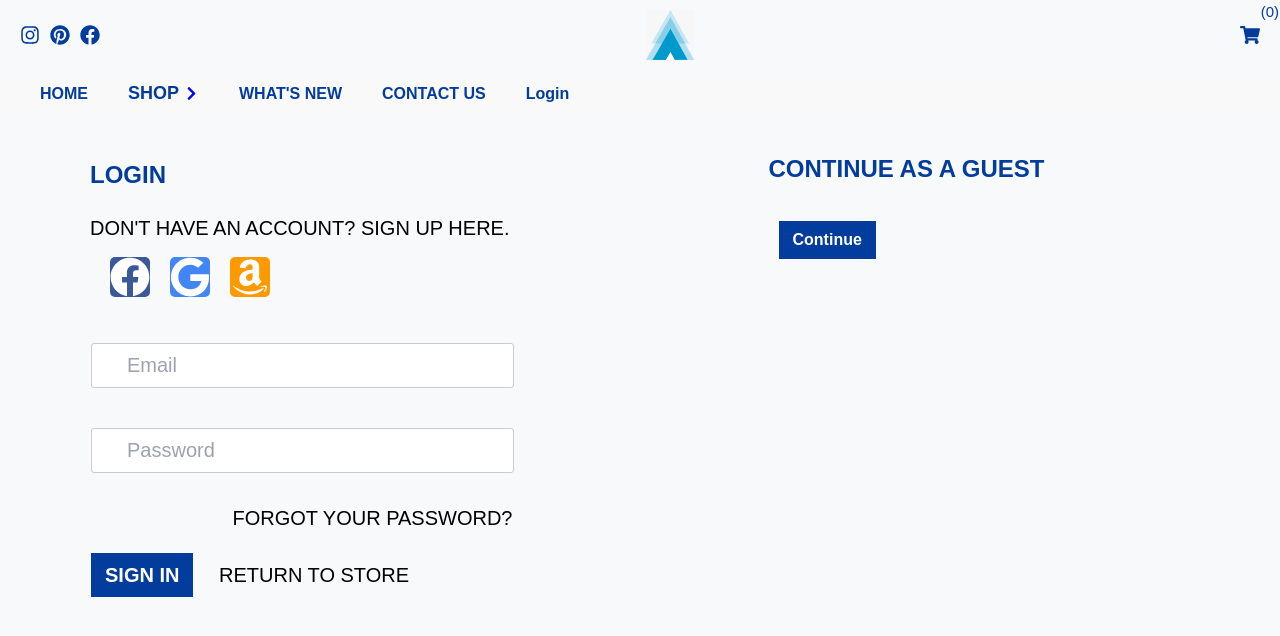
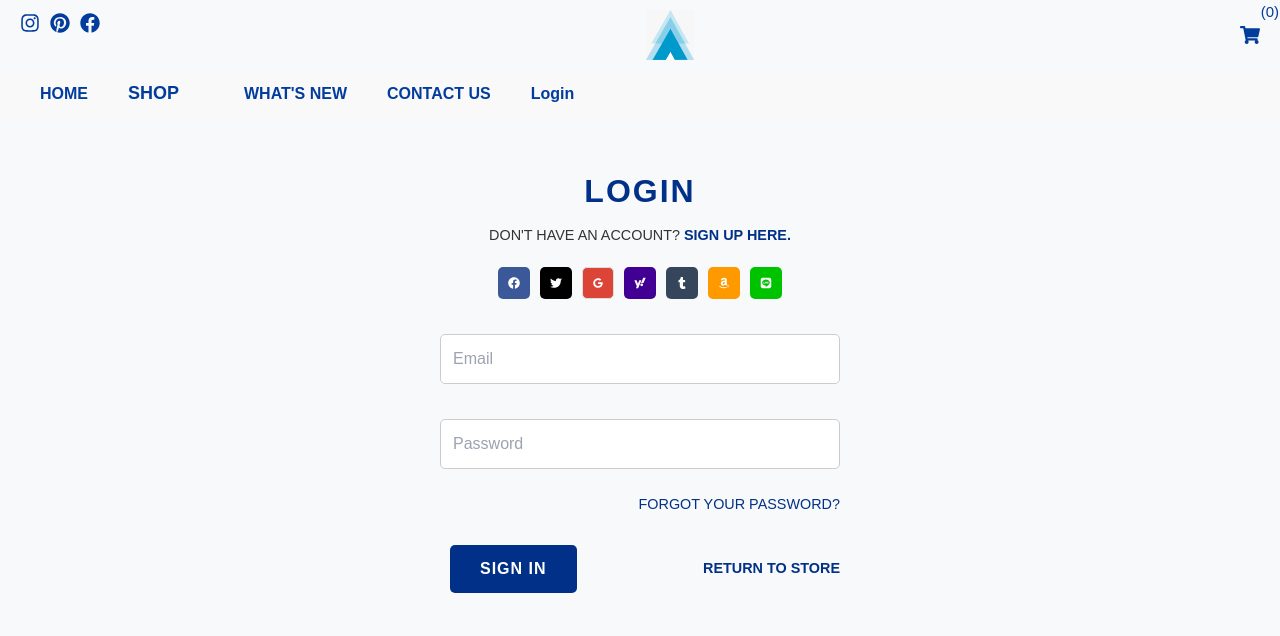
Before and after one commit to praveen4554/Ecomm, a React (Create React App) app: page /login in a window 1280 px wide. Shown: the top 636 px of the page. Built offline with nearby package versions, Linux system fonts and the light colour scheme.

Commit message:
Css changes

```diff
--- a/src/Login/LoginPage.css
+++ b/src/Login/LoginPage.css
@@ -1,124 +1,151 @@
-#Login {
+  /* Container Styling */
+  .login-container {
+      width: 400px;
+      margin: 50px auto;
+      text-align: center;
+  }
+
+  .login-title {
+    font-size: 2rem;
+    font-weight: bold;
+    color: #003087;
+    letter-spacing: 2px;
+    margin-bottom: 10px;
+  }
+
+  .signup-link {
+      color: #333;
+      font-size: 0.9rem;
+      margin-bottom: 20px;
+  }
+
+  .signup-link a {
+      color: #003087;
+      text-decoration: none;
+      font-weight: bold;
+  }
+
+  .signup-link a:hover {
+      text-decoration: underline;
+  }
+
+  /* Social Icons */
+  .social-icons {
+      display: flex;
+      justify-content: center;
+      gap: 10px;
+      margin-bottom: 25px;
+  }
+
+  .icon {
+      font-size: 2rem;
+      color: white;
+      padding: 10px;
+      border-radius: 5px;
+      cursor: pointer;
+  }
+
+  .icon:hover {
+      transform: scale(1.1);
+  }
+
+  .facebook {
+      background-color: #3b5998;
+  }
+
+  .twitter {
+      background-color: #000;
+  }
+
+  .google {
+      background-color: #db4437;
+      border: 1px solid #ddd;
+
+  }
+
+  .yahoo {
+      background-color: #410093;
+  }
+
+  .tumblr {
+      background-color: #35465c;
+  }
+
+  .amazon {
+      background-color: #ff9900;
+  }
+
+  .line {
+      background-color: #00c300;
+  }
+
+  /* Form Styling */
+  .login-form {
+      display: flex;
+      flex-direction: column;
+      gap: 15px;
+      align-items: center;
+  }
+
+  .login-form input {
+      width: 100%;
+      padding: 12px;
+      font-size: 1rem;
+      border: 1px solid #ccc;
+      border-radius: 5px;
+      outline: none;
+  }
+
+  .login-form input:focus {
+      border-color: #003087;
+      box-shadow: 0 0 3px #003087;
+  }
+
+  .forgot-link {
+      font-size: 0.9rem;
+      color: #003087;
+      text-decoration: none;
+      text-align: right;
+      width: 100%;
+  }
+
+  .forgot-link:hover {
+      text-decoration: underline;
+  }
+
+  /* Buttons */
+  .buttons {
     display: flex;
     justify-content: space-between;
-    gap: 200px;
-}
-#Login .just {
-    text-align: justify;
-}
-.Account {
-    padding: 0px 30px;
-    max-width: 1160px;
-    margin: 40px auto;
-}
-.Account.form{
-    padding: 20px 0px;
-}
-.just {
-    font-size: 20px;
-}
-.Account .col {
-    display: inline-block;
-    width: 45%;
-    vertical-align: top;
-    margin-right: 5%;
-}
-.Account .col:last-child {
-    margin-right: 0;
-}
-.align-left {
-    text-align: left;
-}
-.align-left p {
-    margin-top: 10px;
-}
-h2.theme {
-    color: #023c9d;
+    align-items: center;
+    margin-top: 15px;
+    width: 100%;
+  }
+
+  .btn.sign-in {
+    background-color: #003087;
+    color: white;
+    font-size: 1rem;
     font-weight: bold;
-    font-size: 24px;
-    text-align: left;
-}
-.ssw-social-login-widget {
-    margin-bottom: 20px;
-    text-align: left;
-}
-.ssw-socialconnect > div {
-    display: inline-block;
-   margin-left: 20px;
-    width: 40px;
-    height: 40px;
-    text-align: center;
-    line-height: 40px;
+    border: none;
     border-radius: 5px;
-}
-.ssw-socialconnect i {
-    font-size: 20px;
-    color: #fff;
-}
+    padding: 12px 30px;
+    cursor: pointer;
+    transition: background-color 0.3s;
+    letter-spacing: 1px;
+  }
 
-.ssw-socialconnect{
-    color: white;
-    font-size: 40px;
-    margin-top: 10px;
-}
+  .btn:hover {
+      background-color: #002366;
+  }
 
-.ssw-fbconnect {
-    display: inline-block;
-    background-color: #ddd;
-    text-align: center;
-    line-height: 40px;
-    border-radius: 5px;
-}
+  .return-store {
+      font-size: 0.9rem;
+      color: #003087;
+      text-decoration: none;
+      font-weight: bold;
+  }
 
-.ssw-fbconnect { background: #3b5998; }
-.icon-google { background: #4285f4; }
-.icon-amazon { background: #ff9900; }
-
-.form-field {
-    width: 100%;
-    max-width: 500px;
-    margin: 0 auto 20px;
-    line-height: 1;
-    text-align: left;
-    position: relative;
-    margin-left: 1px;
-}
-.forgot-password {
-    text-align: right;
-    margin-top: 10px;
-}
-
-.input-icon {
-    position: relative;
-}
-.input-icon i {
-    position: absolute;
-    left: 10px;
-    top: 50%;
-    transform: translateY(-50%);
-    font-size: 16px;
-    color: #777;
-}
-input[type="email"], input[type="password"] {
-    width: 100%;
-    padding: 10px 10px 10px 35px;
-    border: 1px solid #ccc;
-    border-radius: 3px;
-}
-.btn {
-    line-height: 1.5;
-    border-radius: 0px;
-    display: inline-block;
-    text-decoration: none;
-    text-align: center;
-    border: 0;
-    font-weight: 700;
-    cursor: pointer;
-    background: #023c9d;
-    color: #fff;
-    padding: 7px 14px;
-    margin-top: 20px;
-}
-.action-bottom .note {
-    margin: 0 20px;
-}
+  .return-store:hover {
+      text-decoration: underline;
+  }
--- a/src/Login/LoginPage.js
+++ b/src/Login/LoginPage.js
@@ -1,32 +1,41 @@
-import React, {useState} from "react";
+import React, { useState } from "react";
 import { NavLink } from "react-router-dom";
 import "./LoginPage.css";
-import { FaFacebook,  FaGoogle,  FaAmazon, } from "react-icons/fa";
+import {
+  FaFacebook,
+  FaTwitter,
+  FaGoogle,
+  FaYahoo,
+  FaTumblr,
+  FaAmazon,
+  FaLine,
+} from "react-icons/fa";
 import { collection, query, where, getDocs } from "firebase/firestore";
-import { db } from '../Firebase';
+import { db } from "../Firebase";
 import { addUser } from "../Redux/Reducer/User";
 import { useDispatch } from "react-redux";
-import {  useNavigate } from "react-router-dom";
+import { useNavigate } from "react-router-dom";
 
 const LoginPage = () => {
-  const usersRef = collection(db, 'UserCollection');
+  const usersRef = collection(db, "UserCollection");
   const dispatch = useDispatch();
-  const [form, setForm] = useState({
-  username: "",
-  password: ""
-});
+  const [form, setForm] = useState({ username: "", password: "" });
   const navigate = useNavigate();
+
   const login = async (e) => {
     e.preventDefault();
-  console.log(form.values);
     if (form.username && form.password) {
-    const queryRequest = query(usersRef, where('username', '==', form.username),where('password', '==', form.password));
+      const queryRequest = query(
+        usersRef,
+        where("username", "==", form.username),
+        where("password", "==", form.password)
+      );
       try {
         const userlist = await getDocs(queryRequest);
         const userData = userlist.docs[0].data();
         dispatch(addUser(userData));
-      navigate('/');
-    } catch(e) {
+        navigate("/");
+      } catch (e) {
         console.log(e);
       }
       setForm({ username: "", password: "" });
@@ -44,46 +53,52 @@ const handleChange = (e) => {
   };
 
   return (
-    <section id="Login" className="Account just">
-      <section className="col">
-        <div className="login align-left">
-          <h2 className="theme">LOGIN</h2>
-          <p>DON'T HAVE AN ACCOUNT? <NavLink to="/signup">SIGN UP HERE.</NavLink></p>
-          <div className="ssw-social-login-widget">
-            <div className="ssw-socialconnect">
-            <div className="ssw-fbconnect"><a><FaFacebook /></a></div>
-              <div className="icon-google "><a><FaGoogle /></a></div>
-              <div className="icon-amazon"><a><FaAmazon /></a></div>
+    <div className="login-container">
+      <h2 className="login-title">LOGIN</h2>
+      <p className="signup-link">
+        DON'T HAVE AN ACCOUNT? <NavLink to="/signup">SIGN UP HERE.</NavLink>
+      </p>
+
+      <div className="social-icons">
+        <FaFacebook className="icon facebook" />
+        <FaTwitter className="icon twitter" />
+        <FaGoogle className="icon google" />
+        <FaYahoo className="icon yahoo" />
+        <FaTumblr className="icon tumblr" />
+        <FaAmazon className="icon amazon" />
+        <FaLine className="icon line" />
       </div>
-          </div>
-          <form onSubmit={login}>
-            <div className="form-field">
-              <input type="email" placeholder="Email"  name="username"
+
+      <form onSubmit={login} className="login-form">
+        <input
+          type="email"
+          placeholder="Email"
+          name="username"
           value={form.username}
-              onChange={handleChange}/>
-            </div>
-            <div className="form-field">
-              <input type="password" placeholder="Password" name="password"
+          onChange={handleChange}
+        />
+        <input
+          type="password"
+          placeholder="Password"
+          name="password"
           value={form.password}
-              onChange={handleChange}/>
-            </div>
-            <div className="forgot-password">
-              <NavLink to="/forgot-password">FORGOT YOUR PASSWORD?</NavLink>
-            </div>
-            <div className="form-field action-bottom">
-              <input className="btn" type="submit" value="SIGN IN" />
-              <span className="note"> <NavLink to="/">RETURN TO STORE</NavLink></span>
+          onChange={handleChange}
+        />
+
+        <NavLink to="/forgot-password" className="forgot-link">
+          FORGOT YOUR PASSWORD?
+        </NavLink>
+
+        <div className="buttons">
+          <button type="submit" className="btn sign-in">
+            SIGN IN
+          </button>
+          <NavLink to="/" className="return-store">
+            RETURN TO STORE
+          </NavLink>
         </div>
       </form>
     </div>
-      </section>
-      <section className="col">
-        <div className="form-field">
-          <h2 className="theme">CONTINUE AS A GUEST</h2>
-          <button className="btn"><NavLink to="/">Continue</NavLink></button>
-        </div>
-      </section>
-    </section>
   );
 };
 
--- a/src/Rigester/Register.css
+++ b/src/Rigester/Register.css
@@ -59,8 +59,30 @@ h2.heading {
 }
 
 .ssw-fbconnect { background: #3b5998; }
-.icon-google { background: #4285f4; }
-.icon-amazon { background: #ff9900; }
+.icon-Twitter {
+  background-color: #000;
+}
+.icon-google {
+  background-color: #db4437;
+  border: 1px solid #ddd;
+}
+
+.icon-Yahoo {
+  background-color: #410093;
+}
+
+.icon-Tumblr {
+  background-color: #35465c;
+}
+
+.icon-amazon {
+  background-color: #ff9900;
+}
+
+.icon-Line {
+  background-color: #00c300;
+}
+
 
 
   input[type="text"],[type="email"],[type="password"]{
--- a/src/Rigester/Register.js
+++ b/src/Rigester/Register.js
@@ -9,19 +9,24 @@ function Register() {
         <h2 className="heading">CREATE ACCOUNT</h2>
         <p className='para'>ALREADY HAVE AN ACCOUNT? <a href="#">SIGN IN HERE</a>.</p>
         <div className="ssw-social-login-widget">
-            <div className="ssw-socialconnect">
+          <div className="ssw-socialconnect">
             <div className="ssw-fbconnect"><a><FaFacebook /></a></div>
-              <div className="icon-google "><a><FaGoogle /></a></div>
-              <div className="icon-amazon"><a><FaAmazon /></a></div>
-            </div>
+            <div className="icon-Twitter"><a><FaTwitter /></a></div>
+            <div className="icon-google "><a><FaGoogle /></a></div>
+            <div className="icon-Yahoo"><a><FaYahoo /></a></div>
+            <div className="icon-Tumblr"><a><FaTumblr /></a></div>
+            <div className="icon-amazon"><a><FaAmazon /></a></div>
+            <div className="icon-Line"><a><FaLine /></a></div>
+
           </div>
+        </div>
         <form>
           <input type="text" placeholder="First Name" required />
           <input type="text" placeholder="Last Name" required />
           <input type="email" placeholder="Email" required />
           <input type="password" placeholder="Password" required />
           <div className='create'>
-          <button type="submit" className="button">CREATE</button>
+            <button type="submit" className="button">CREATE</button>
           </div>
 
           <div className="subscribe">
```
Lines whose indentation alone changed are shown as unchanged.
